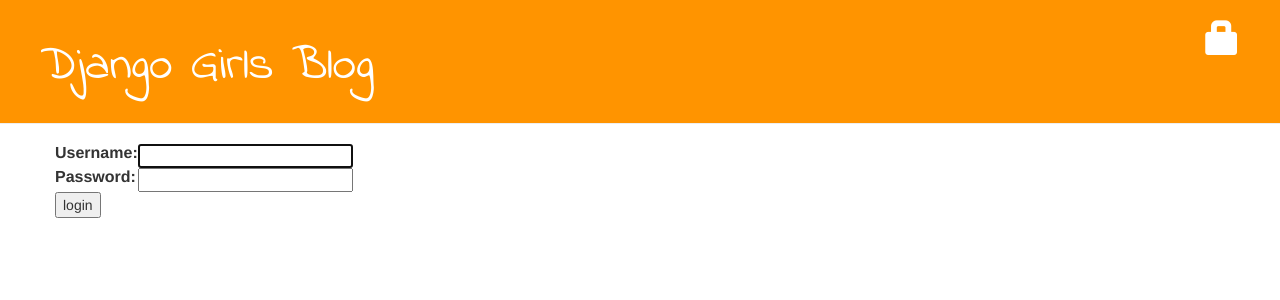
After one commit to skhdroid/django_app_material, a Django app: page /accounts/login/ in a window 1280 px wide. The commit adds this page. Shown: the top 300 px of the page. Run offline with Django 3.2, Linux system fonts and the light colour scheme; some libraries are stand-ins or nearby versions.

Commit message:
Added security views

```diff
--- a/blog/templates/blog/base.html
+++ b/blog/templates/blog/base.html
@@ -12,8 +12,12 @@
         <div class="page-header">
             {% if user.is_authenticated %}
                 <a href="{% url 'post_new' %}" class="top-menu"><span class="glyphicon glyphicon-plus"></span></a>
+                <a href="{% url 'post_draft_list' %}" class="top-menu"><span class="glyphicon glyphicon-edit"></span></a>
+                <p class="top-menu">Hello {{ user.username }} <small>(<a href="{% url 'logout' %}">Log out</a>)</small></p>
+            {% else %}
+                <a href="{% url 'login' %}" class="top-menu"><span class="glyphicon glyphicon-lock"></span></a>
             {% endif %}
-            <h1><a href="/">Django Blog</a></h1>
+            <h1><a href="/">Django Girls Blog</a></h1>
         </div>
         <div class="content container">
             <div class="row">
--- /dev/null
+++ b/blog/templates/registration/login.html
@@ -0,0 +1,24 @@
+{% extends "blog/base.html" %}
+
+{% block content %}
+    {% if form.errors %}
+        <p>Your username and password didn't match. Please try again.</p>
+    {% endif %}
+
+    <form method="post" action="{% url 'login' %}">
+    {% csrf_token %}
+        <table>
+        <tr>
+            <td>{{ form.username.label_tag }}</td>
+            <td>{{ form.username }}</td>
+        </tr>
+        <tr>
+            <td>{{ form.password.label_tag }}</td>
+            <td>{{ form.password }}</td>
+        </tr>
+        </table>
+
+        <input type="submit" value="login" />
+        <input type="hidden" name="next" value="{{ next }}" />
+    </form>
+{% endblock %}
--- a/blog/urls.py
+++ b/blog/urls.py
@@ -6,4 +6,7 @@
     url(r'^post/(?P<pk>\d+)/$', views.post_detail, name='post_detail'),
     url(r'^post/new/$', views.post_new, name='post_new'),
     url(r'^post/(?P<pk>\d+)/edit/$', views.post_edit, name='post_edit'),
+    url(r'^drafts/$', views.post_draft_list, name='post_draft_list'),
+    url(r'^post/(?P<pk>\d+)/publish/$', views.post_publish, name='post_publish'),
+    url(r'^post/(?P<pk>\d+)/remove/$', views.post_remove, name='post_remove'),
 ]
--- a/mysite/settings.py
+++ b/mysite/settings.py
@@ -27,7 +27,7 @@
 
 ALLOWED_HOSTS = ["skhdroid-skhdroid.c9users.io"]
 
-
+LOGIN_REDIRECT_URL = '/'
 # Application definition
 
 INSTALLED_APPS = [
--- a/mysite/urls.py
+++ b/mysite/urls.py
@@ -15,8 +15,11 @@
 """
 from django.conf.urls import include, url
 from django.contrib import admin
+from django.contrib.auth import views
 
 urlpatterns = [
     url(r'^admin/', admin.site.urls),
     url(r'', include('blog.urls')),
+    url(r'^accounts/login/$', views.login, name='login'),
+    url(r'^accounts/logout/$', views.logout, name='logout', kwargs={'next_page': '/'}),
 ]
```
Also changed, not shown: blog/templates/blog/post_detail.html (+6 -3 lines), blog/templates/blog/post_draft_list.html (added, +11 -0 lines), blog/views.py (+22 -2 lines), db.sqlite3.
